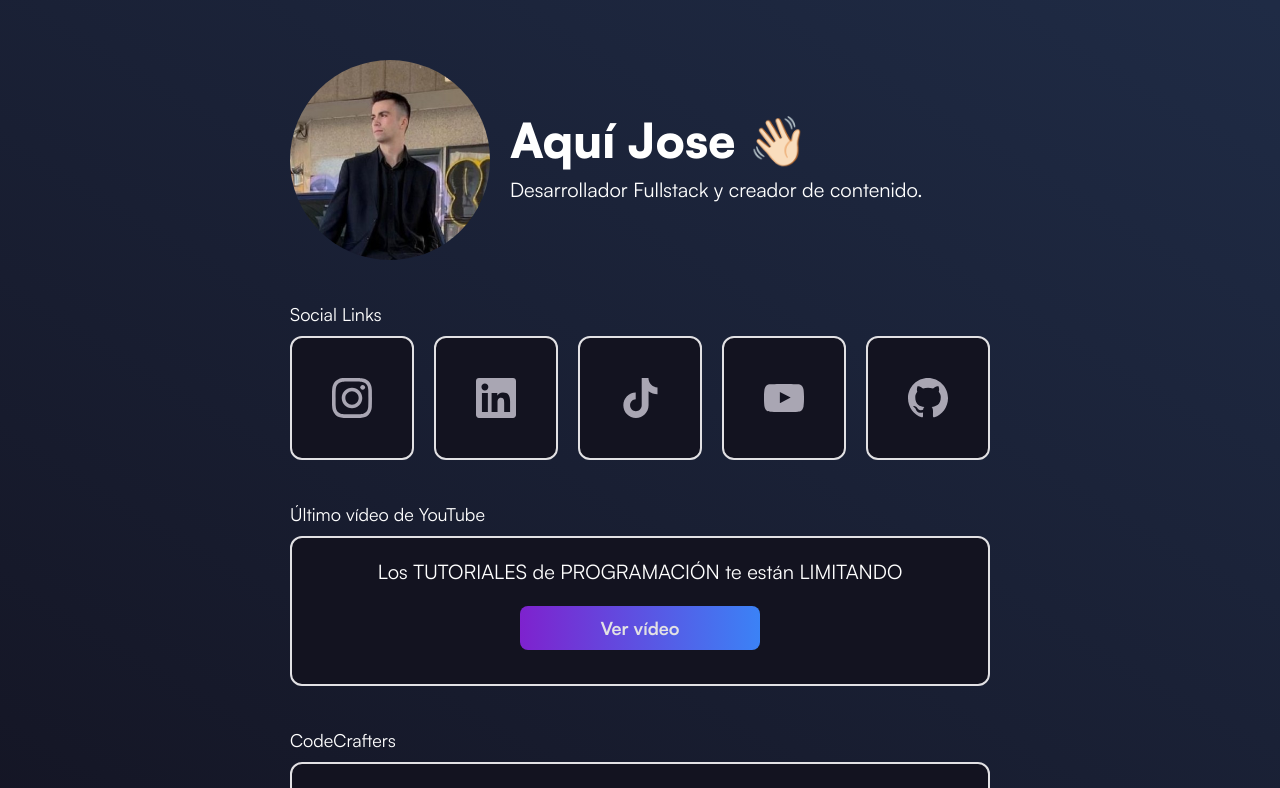
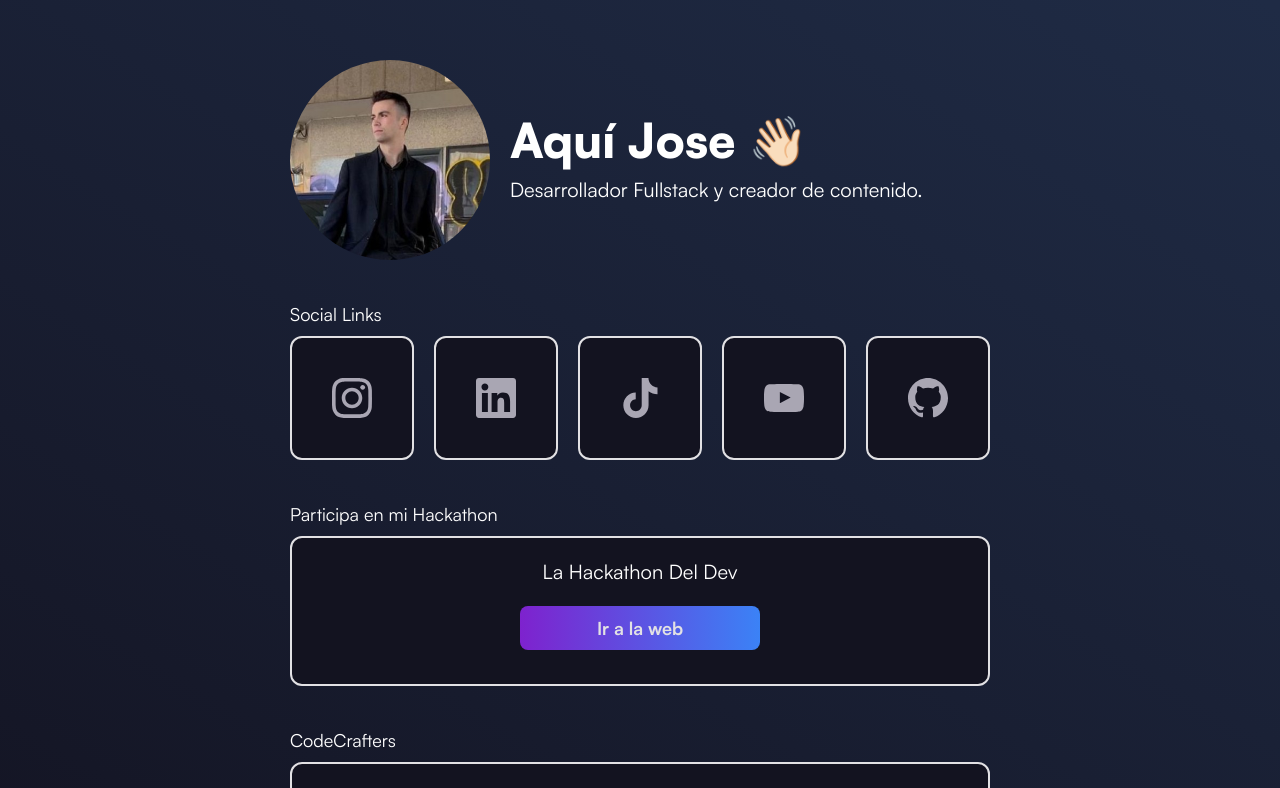
Before and after one commit to elrincondeldev/links-management, a Next.js app: page / in a window 1280 px wide. Shown: the top 788 px of the page. Built offline with nearby package versions, Linux system fonts and the light colour scheme.

Commit message:
hackathon link

```diff
--- a/src/pages/index.tsx
+++ b/src/pages/index.tsx
@@ -16,12 +16,12 @@ export default function Home() {
           </section>
           <section>
             <p className='satoshi-regular text-lg mb-2'>
-              Último vídeo de YouTube
+              Participa en mi Hackathon
             </p>
             <LinkBox
-              title='Los TUTORIALES de PROGRAMACIÓN te están LIMITANDO'
-              buttonText='Ver vídeo'
-              link='https://infiniteurl.com/tutoriales'
+              title='La Hackathon Del Dev'
+              buttonText='Ir a la web'
+              link='https://www.lahackathondeldev.com/'
             />
           </section>
           <section>
@@ -62,12 +62,12 @@ export default function Home() {
             </section>
             <section>
               <p className='satoshi-regular text-lg mb-2'>
-                Último vídeo de YouTube
+                Participa en mi Hackathon
               </p>
               <LinkBox
-                title='Los TUTORIALES de PROGRAMACIÓN te están LIMITANDO'
-                buttonText='Ver vídeo'
-                link='https://infiniteurl.com/tutoriales'
+                title='La Hackathon Del Dev'
+                buttonText='Ir a la web'
+                link='https://www.lahackathondeldev.com/'
               />
             </section>
             <section>
```
